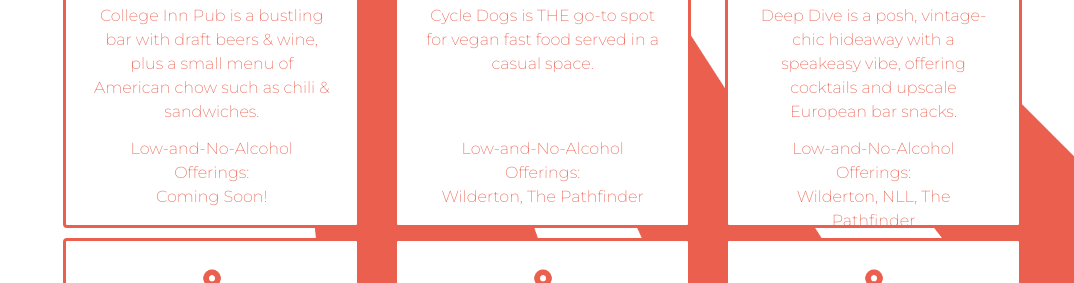
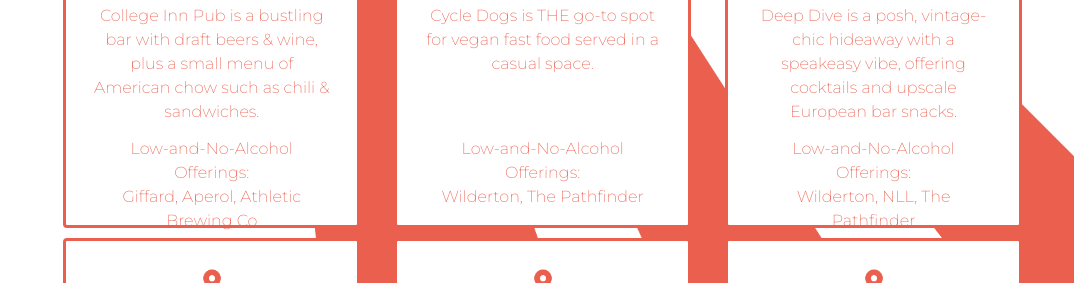
Before and after one commit to mfflynnnn/damp-and-dry, a React (Create React App) app: page /participants in a window 1280 px wide. Shown: the part 1020-1303 px from the top of the page, without its empty margins (206-1280 px from the left). Built offline with nearby package versions, Linux system fonts and the light colour scheme.

Commit message:
Updated Participants data for College Inn Pub

```diff
--- a/src/Participants.js
+++ b/src/Participants.js
@@ -37,7 +37,7 @@ const arrayOfObjects = [
     description:
       "a bustling bar with draft beers & wine, plus a small menu of American chow such as chili & sandwiches.",
     website: "https://www.thecollegeinnpub.com/",
-    brandsOffered: "Coming Soon!",
+    brandsOffered: "Giffard, Aperol, Athletic Brewing Co",
     mapLink:
       "https://www.google.com/maps/place/College+Inn+Pub/@47.6554861,-122.3129806,15z/data=!4m5!3m4!1s0x0:0x388472926b082e0a!8m2!3d47.6554861!4d-122.3129806",
   },
```
